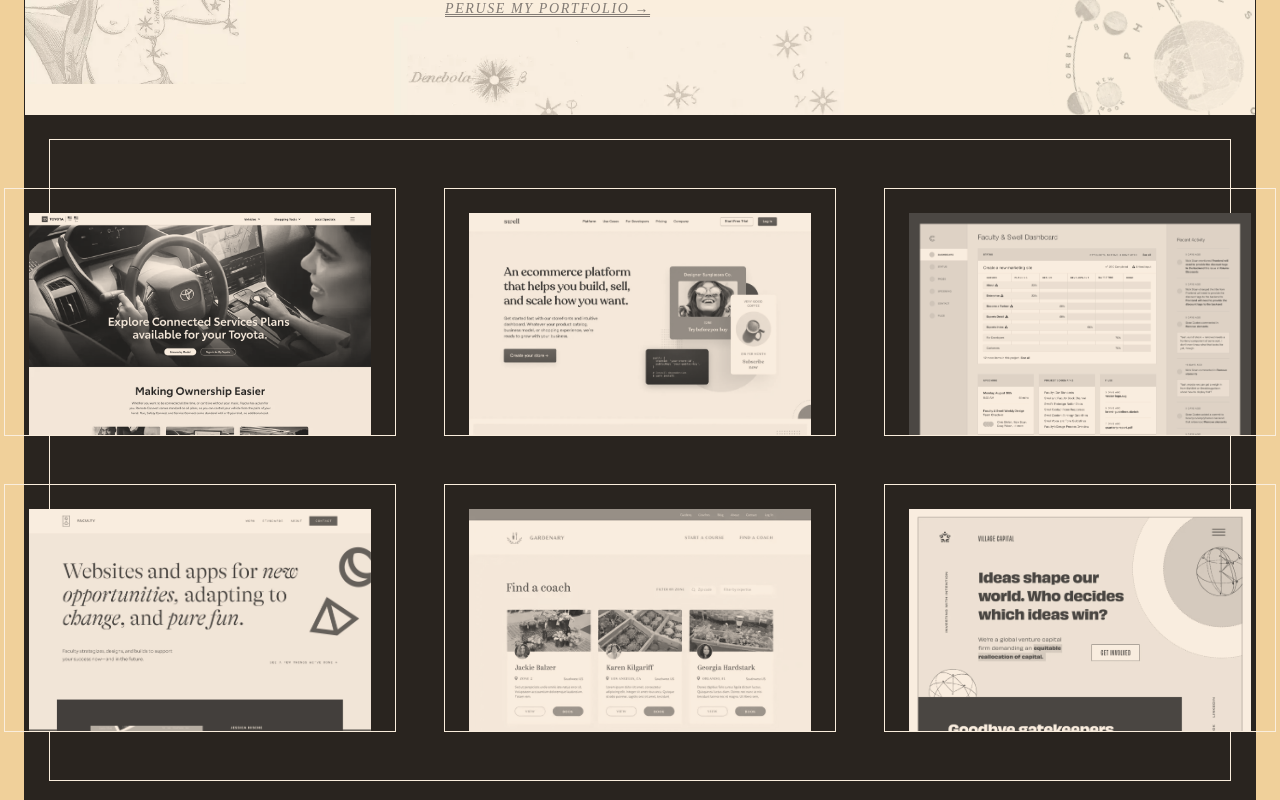
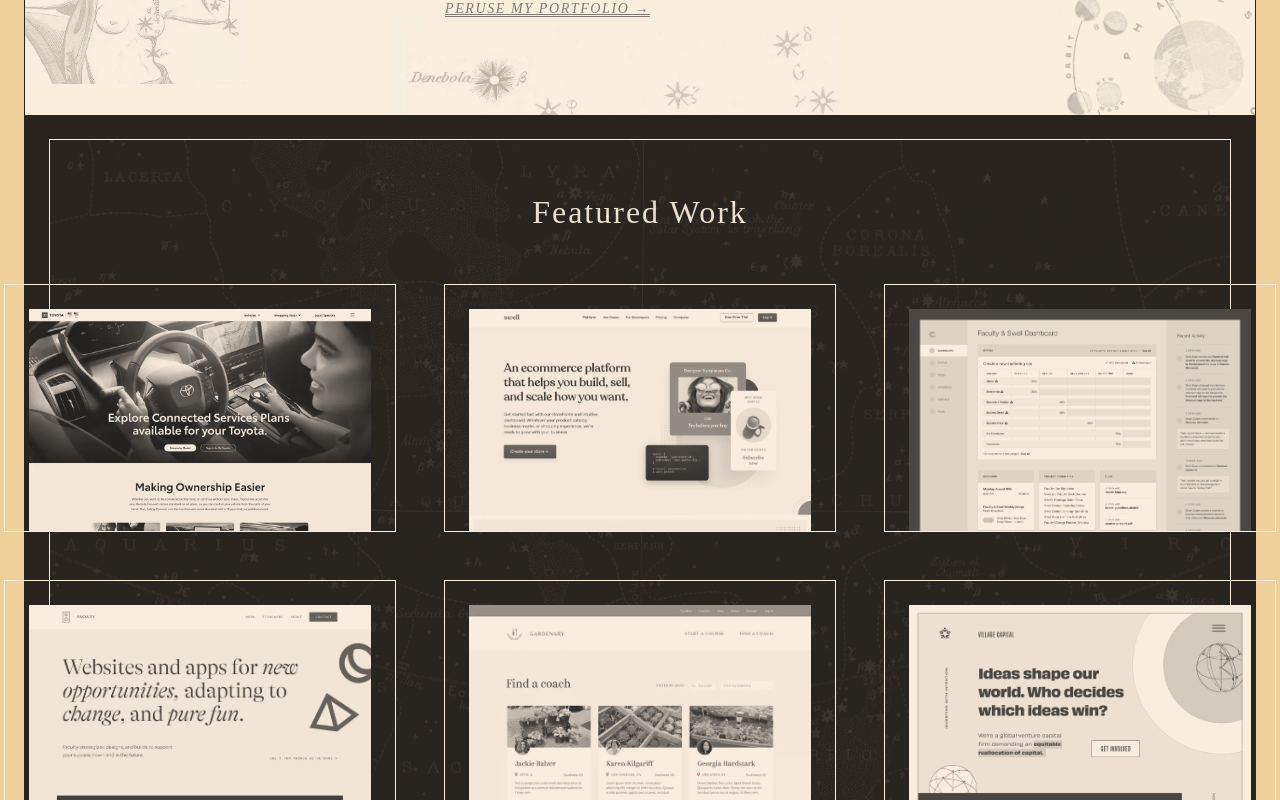
Before and after one commit to mediumryan/owltastic, a React (Create React App) app: page / in a window 1280 px wide. Shown: the part 640-1440 px from the top of the page. Built offline with nearby package versions, Linux system fonts and the light colour scheme; a web font is replaced by a local one.

Commit message:
[Update] Add background image of Work section

```diff
--- a/src/Components/Work/Work.jsx
+++ b/src/Components/Work/Work.jsx
@@ -3,6 +3,7 @@ import { useRecoilValue } from 'recoil';
 import { styled } from 'styled-components';
 import { workState } from '../../atom';
 import WorkItem from './WorkItem';
+import workBg from './../../Images/bg-star-chart-alt.webp';
 
 const WorkWrapper = styled.section`
     background-color: var(--black-100);
@@ -15,8 +16,15 @@ const WorkInnerWrapper = styled.div`
     width: 100%;
     border: 1px solid var(--primary-100);
     display: flex;
+    flex-direction: column;
     justify-content: center;
     align-items: center;
+    position: relative;
+`;
+
+const WorkTitle = styled.h1`
+    font-size: 32px;
+    margin-top: 48px;
 `;
 
 const Works = styled.ul`
@@ -29,17 +37,31 @@ const Works = styled.ul`
     padding: 24px;
 `;
 
+const WorkBg = styled.div`
+    background: url(${workBg}) center no-repeat;
+    background-size: cover;
+    width: 100%;
+    height: 100%;
+    position: absolute;
+    top: 0%;
+    left: 0%;
+    z-index: 1;
+    opacity: 8%;
+`;
+
 export default function Work() {
     const works = useRecoilValue(workState);
 
     return (
         <WorkWrapper>
             <WorkInnerWrapper>
+                <WorkTitle>Featured Work</WorkTitle>
                 <Works>
                     {works.map((item) => {
                         return <WorkItem key={item.id} item={item} />;
                     })}
                 </Works>
+                <WorkBg />
             </WorkInnerWrapper>
         </WorkWrapper>
     );
--- a/src/Components/Work/WorkItem.jsx
+++ b/src/Components/Work/WorkItem.jsx
@@ -7,6 +7,8 @@ const WorkItemWrapper = styled.li`
     margin: 24px;
     border: 1px solid var(--primary-100);
     padding: 24px;
+    z-index: 2;
+    cursor: pointer;
 `;
 
 const WorkAnchor = styled.a`
```
